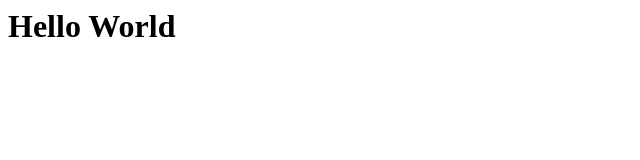
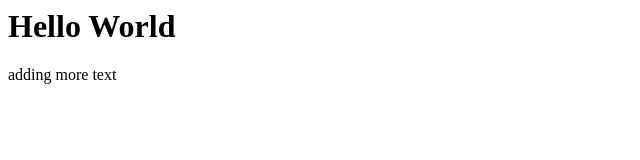
Before and after one commit to adankoff/wpmtl, a plain HTML site: page index.html in a window 1280 px wide. Shown: the full height of the page, 0-640 px from the left. Drawn offline with Linux system fonts and the light colour scheme.

Commit message:
added another line to it.

```diff
--- a/index.html
+++ b/index.html
@@ -1,5 +1,6 @@
 <html>
 <body>
 	<h1>Hello World</h1>
+	<p>adding more text</p>
 </body>
 </html>
```
